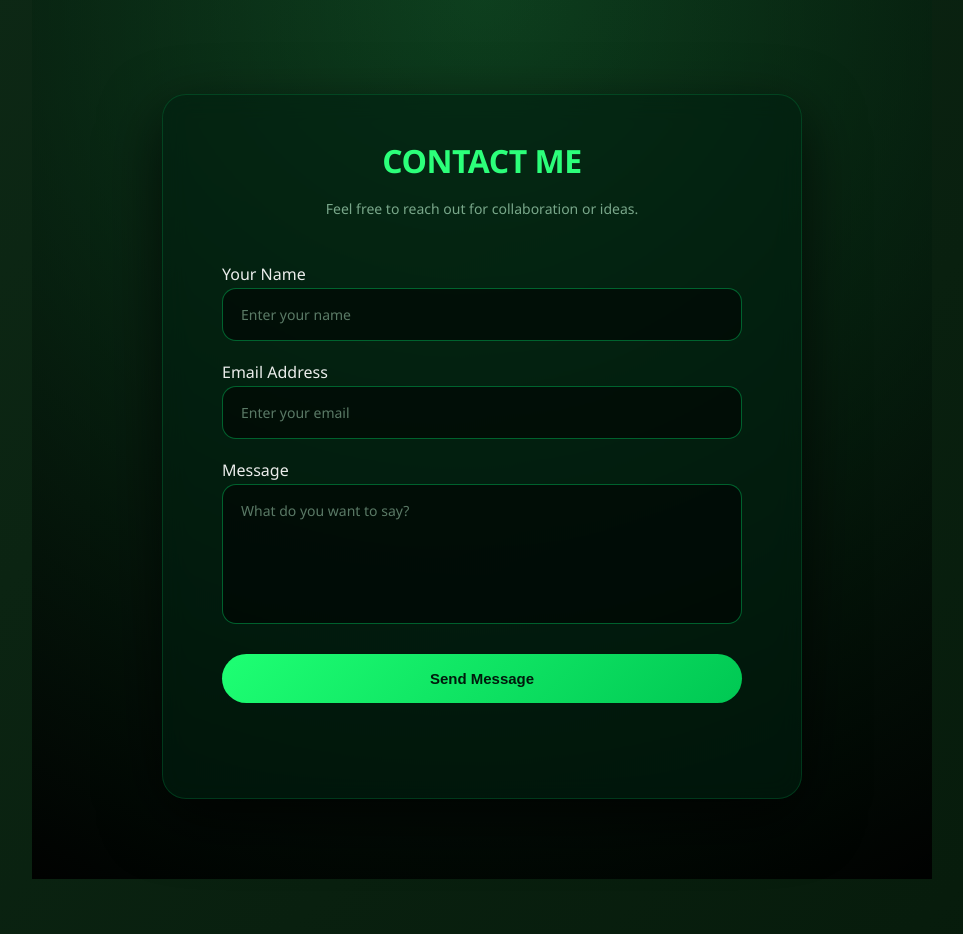
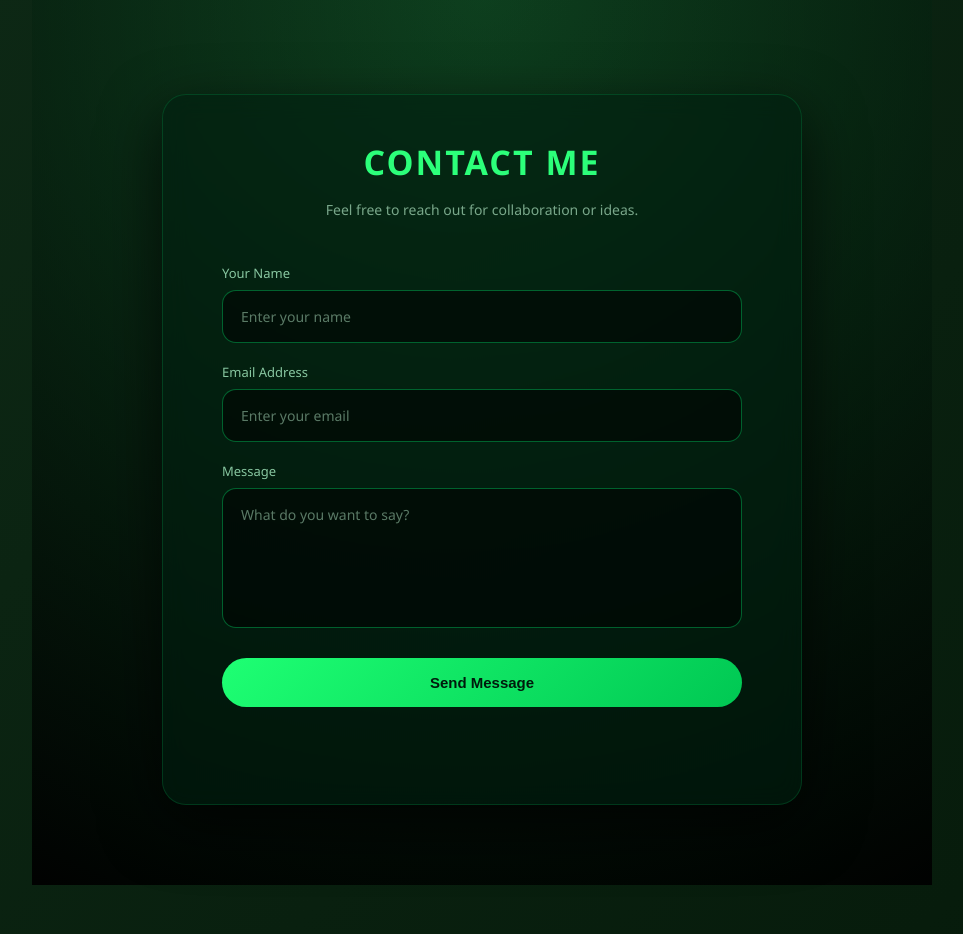
Before and after one commit to nestcfox/my-portofolio, a website: page index.html in a window 1280 px wide. Shown: the part 2400-3334 px from the top of the page, without its empty margins (158-1121 px from the left). Drawn offline with Linux system fonts and the light colour scheme.

Commit message:
Update style.css

```diff
--- a/style.css
+++ b/style.css
@@ -1475,3 +1475,28 @@ body {
     font-size: 14px !important;
   }
 }
+/* CONTACT TITLE */
+.contact-container h2 {
+  text-align: center;
+  font-size: 34px;
+  letter-spacing: 2px;
+  margin-bottom: 6px;
+  color: #2cff7a;
+}
+
+/* Subtitle */
+.contact-container p {
+  text-align: center;
+  font-size: 14px;
+  color: rgba(200, 255, 220, 0.6);
+  margin-bottom: 34px;
+}
+
+/* LABEL */
+.contact-form label {
+  display: flex;
+  flex-direction: column;
+  gap: 6px;
+  font-size: 13px;
+  color: rgba(180, 255, 210, 0.75);
+}
```
